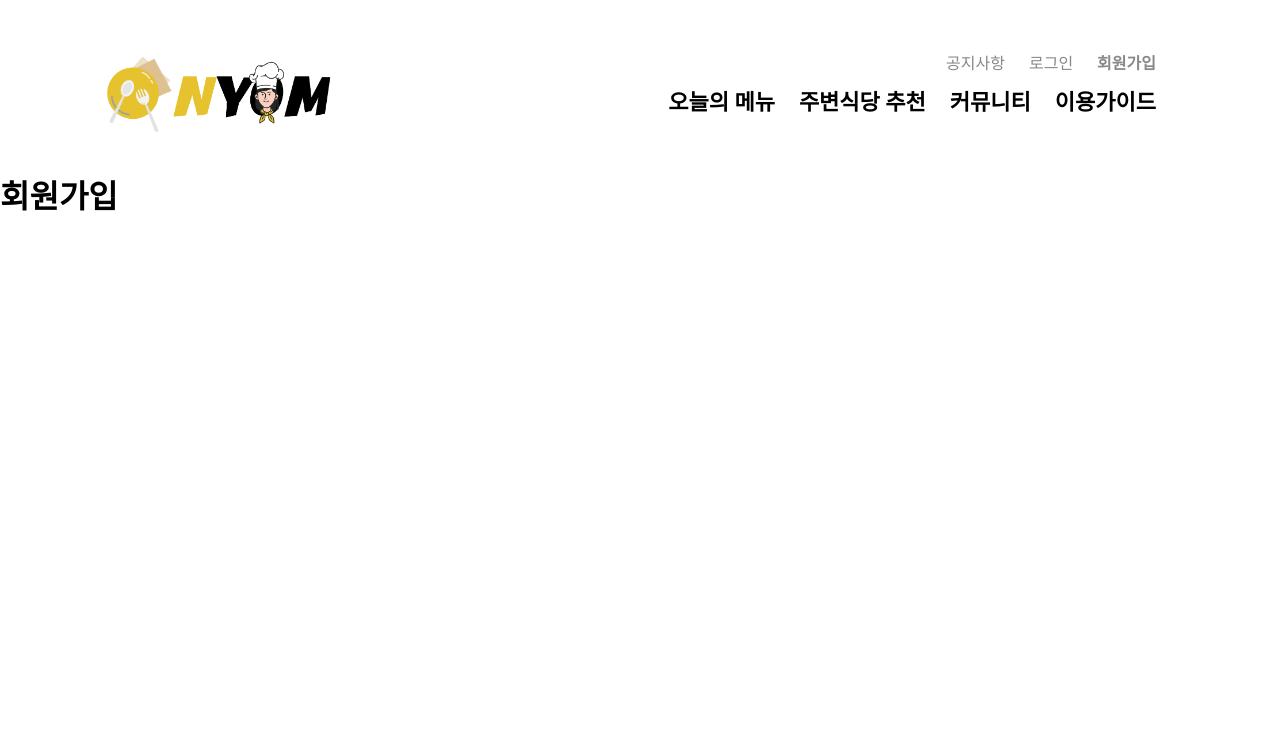
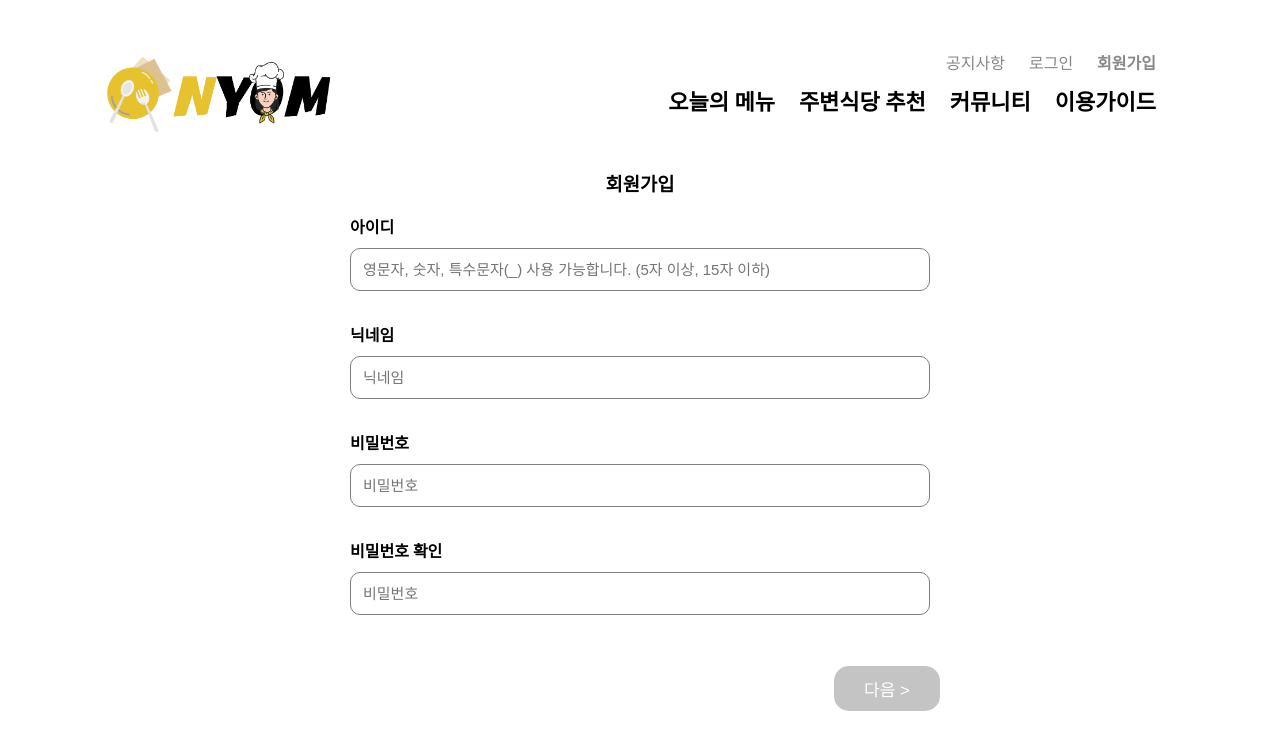
Before and after one commit to yegyeom/lunch-recommendation-client, a React (Create React App) app: page /signup in a window 1280 px wide. Shown: the top 750 px of the page. Built offline with nearby package versions, Linux system fonts and the light colour scheme.

Commit message:
[feat] 로그인, 회원가입(입력) 퍼블리싱

```diff
--- a/src/pages/LoginPage/index.jsx
+++ b/src/pages/LoginPage/index.jsx
@@ -1,10 +1,30 @@
 import { useNavigate } from "react-router";
+import { useState } from "react";
 
 const LoginPage = () => {
   const navigate = useNavigate();
+  const [username, setUsername] = useState("");
+  const [password, setPassword] = useState("");
+  const [warningText, setWarningText] = useState(false);
 
   const handleSingupClick = (e) => {
     navigate("/signup");
+  };
+
+  const handleIdChange = (e) => {
+    setUsername(e.target.value);
+  };
+
+  const handlePasswordChange = (e) => {
+    setPassword(e.target.value);
+  };
+
+  const handleLoginClick = () => {
+    if (username.length <= 0 && password.length <= 0)
+      setWarningText("아이디와 비밀번호를 모두 입력하세요!");
+    else if (password.length === 0) setWarningText("비밀번호를 입력하세요!");
+    else if (username.length === 0) setWarningText("아이디를 입력하세요!");
+    else setWarningText(false);
   };
 
   return (
@@ -27,11 +47,20 @@ const LoginPage = () => {
           </div>
           <div className="login-box">
             <div>
-              <input type="text" placeholder="아이디" />
-              <input type="password" placeholder="비밀번호" />
+              <input
+                onChange={handleIdChange}
+                type="text"
+                placeholder="아이디"
+              />
+              <input
+                onChange={handlePasswordChange}
+                type="password"
+                placeholder="비밀번호"
+              />
             </div>
-            <button>로그인</button>
+            <button onClick={handleLoginClick}>로그인</button>
           </div>
+          {warningText && <div className="warning-text">{warningText}</div>}
         </div>
       </div>
       <div className="right-outer">
@@ -55,6 +84,6 @@ const LoginPage = () => {
       </div>
     </div>
   );
-}
+};
 
 export default LoginPage;
--- a/src/pages/SignupPage/index.jsx
+++ b/src/pages/SignupPage/index.jsx
@@ -1,5 +1,128 @@
-function SignupPage() {
-  return <h1>회원가입</h1>;
-}
+import { useState } from "react";
+import { useNavigate } from "react-router-dom";
+
+const SignupPage = () => {
+  const navigate = useNavigate();
+  const [username, setUsername] = useState("");
+  const [nickname, setNickname] = useState("");
+  const [password, setPassword] = useState("");
+  const [checkPassword, setCheckPassword] = useState("");
+  const [warningText, setWarningText] = useState(false);
+  const [idNotification, setIdNotification] = useState("");
+  const [usernameNotification, setUsernameNotification] = useState(false);
+
+  const handleIdChange = (e) => {
+    setUsername(e.target.value);
+    const regExp = /^[0-9a-zA-Z_]{5,15}$/;
+    if (regExp.test(e.target.value)) setUsernameNotification(true);
+    else setUsernameNotification(false);
+  };
+
+  const handleNicknameChange = (e) => {
+    setNickname(e.target.value);
+  };
+
+  const handlePasswordChange = (e) => {
+    setPassword(e.target.value);
+  };
+
+  const handleCheckPasswordChange = (e) => {
+    setCheckPassword(e.target.value);
+    if (password !== e.target.value && e.target.value.length > 0)
+      setWarningText("비밀번호가 일치하지 않습니다.");
+    else setWarningText(false);
+  };
+
+  const handleComplete = (e) => {
+    console.log("complete");
+    navigate("/preference");
+  };
+
+  return (
+    <div className="signup-container">
+      <h3>회원가입</h3>
+      <form className="signup-form">
+        <>
+          <span>아이디</span>
+          <input
+            onChange={handleIdChange}
+            type="text"
+            username="username"
+            placeholder="영문자, 숫자, 특수문자(_) 사용 가능합니다. (5자 이상, 15자 이하)"
+          />
+          {idNotification.length > 0 ? (
+            <span className="warning-text">이미 존재하는 아이디입니다.</span>
+          ) : !usernameNotification && username.length > 0 ? (
+            <span className="warning-text">
+              영문자, 숫자, 특수문자(_) 사용 가능합니다. (5자 이상, 15자 이하)
+            </span>
+          ) : usernameNotification && username.length > 0 ? (
+            <span className="confirm-text">사용 가능한 아이디입니다.</span>
+          ) : (
+            <span className="empty-text" />
+          )}
+        </>
+        <>
+          <span>닉네임</span>
+          <input
+            onChange={handleNicknameChange}
+            type="text"
+            username="nickname"
+            placeholder="닉네임"
+          />
+          <span className="empty-text" />
+        </>
+        <>
+          <span>비밀번호</span>
+          <input
+            onChange={handlePasswordChange}
+            type="password"
+            placeholder="비밀번호"
+          />
+          <span className="empty-text" />
+        </>
+        <>
+          <span>비밀번호 확인</span>
+          <input
+            onChange={handleCheckPasswordChange}
+            type="password"
+            placeholder="비밀번호"
+          />
+          {warningText ? (
+            <span className="warning-text">{warningText}</span>
+          ) : password.length > 0 && password === checkPassword ? (
+            <span className="confirm-text">비밀번호가 일치합니다.</span>
+          ) : (
+            <span className="empty-text" />
+          )}
+        </>
+      </form>
+      <div className="signup-button">
+        <button
+          className={
+            username.length > 0 &&
+            nickname.length > 0 &&
+            password.length > 0 &&
+            checkPassword.length &&
+            password === checkPassword
+              ? "on"
+              : "off"
+          }
+          onClick={
+            username.length > 0 &&
+            nickname.length > 0 &&
+            password.length > 0 &&
+            checkPassword.length &&
+            password === checkPassword
+              ? handleComplete
+              : null
+          }
+        >
+          다음 &gt;
+        </button>
+      </div>
+    </div>
+  );
+};
 
 export default SignupPage;
--- a/src/styles/main.css
+++ b/src/styles/main.css
@@ -130,7 +130,7 @@ nav * {
 
 .login-box {
   display: inline-flex;
-  width: 70%;
+  width: 400px;
   margin-top: 30px;
   text-align: center;
 }
@@ -187,4 +187,75 @@ nav * {
   cursor: pointer;
 }
 
+.signup-container {
+  width: 1000px;
+  margin: 0px auto;
+  text-align: center;
+}
+
+.signup-form {
+  display: flex;
+  flex-direction: column;
+  margin: 0px 200px;
+}
+
+.signup-container span {
+  font-weight: bold;
+  text-align: left;
+  margin-left: 10px;
+}
+
+.signup-container input {
+  font-size: 15px;
+  padding: 12px;
+  margin: 10px 10px 5px 10px;
+  border: 1px solid gray;
+  border-radius: 10px;
+}
+
+.signup-button {
+  text-align: right;
+  padding-right: 200px;
+}
+
+.signup-button .off {
+  background-color: #c4c4c4;
+  color: white;
+  font-size: 17px;
+  padding: 10px 30px;
+  margin-top: 20px;
+  border: none;
+  border-radius: 15px;
+}
+
+.signup-button .on {
+  background-color: #e6c230;
+  color: white;
+  cursor: pointer;
+  font-size: 17px;
+  padding: 10px 30px;
+  margin-top: 20px;
+  border: none;
+  border-radius: 15px;
+}
+
+.warning-text {
+  color: red;
+  font-size: 12px;
+  margin-bottom: 10px;
+  padding-left: 5px;
+}
+
+.confirm-text {
+  color: green;
+  font-size: 12px;
+  margin-bottom: 10px;
+  padding-left: 5px;
+}
+
+.empty-text {
+  height: 16px;
+  margin-bottom: 10px;
+}
+
 /*# sourceMappingURL=main.css.map */
--- a/src/styles/scss/login.scss
+++ b/src/styles/scss/login.scss
@@ -32,7 +32,7 @@
 
 .login-box {
   display: inline-flex;
-  width: 70%;
+  width: 400px;
   margin-top: 30px;
   text-align: center;
 }
--- a/src/styles/scss/main.scss
+++ b/src/styles/scss/main.scss
@@ -2,3 +2,5 @@
 @import "./header.scss";
 @import "./community.scss";
 @import "./login.scss";
+@import "./signup.scss";
+@import "./preference.scss";
--- /dev/null
+++ b/src/styles/scss/signup.scss
@@ -0,0 +1,70 @@
+.signup-container {
+  width: 1000px;
+  margin: 0px auto;
+  text-align: center;
+}
+
+.signup-form {
+  display: flex;
+  flex-direction: column;
+  margin: 0px 200px;
+}
+
+.signup-container span {
+  font-weight: bold;
+  text-align: left;
+  margin-left: 10px;
+}
+
+.signup-container input {
+  font-size: 15px;
+  padding: 12px;
+  margin: 10px 10px 5px 10px;
+  border: 1px solid gray;
+  border-radius: 10px;
+}
+
+.signup-button {
+  text-align: right;
+  padding-right: 200px;
+}
+
+.signup-button .off {
+  background-color: #c4c4c4;
+  color: white;
+  font-size: 17px;
+  padding: 10px 30px;
+  margin-top: 20px;
+  border: none;
+  border-radius: 15px;
+}
+
+.signup-button .on {
+  background-color: #e6c230;
+  color: white;
+  cursor: pointer;
+  font-size: 17px;
+  padding: 10px 30px;
+  margin-top: 20px;
+  border: none;
+  border-radius: 15px;
+}
+
+.warning-text {
+  color: red;
+  font-size: 12px;
+  margin-bottom: 10px;
+  padding-left: 5px;
+}
+
+.confirm-text {
+  color: green;
+  font-size: 12px;
+  margin-bottom: 10px;
+  padding-left: 5px;
+}
+
+.empty-text {
+  height: 16px;
+  margin-bottom: 10px;
+}
```
Also changed, not shown: 1 other file (tests, documents, lock files or other folders).
